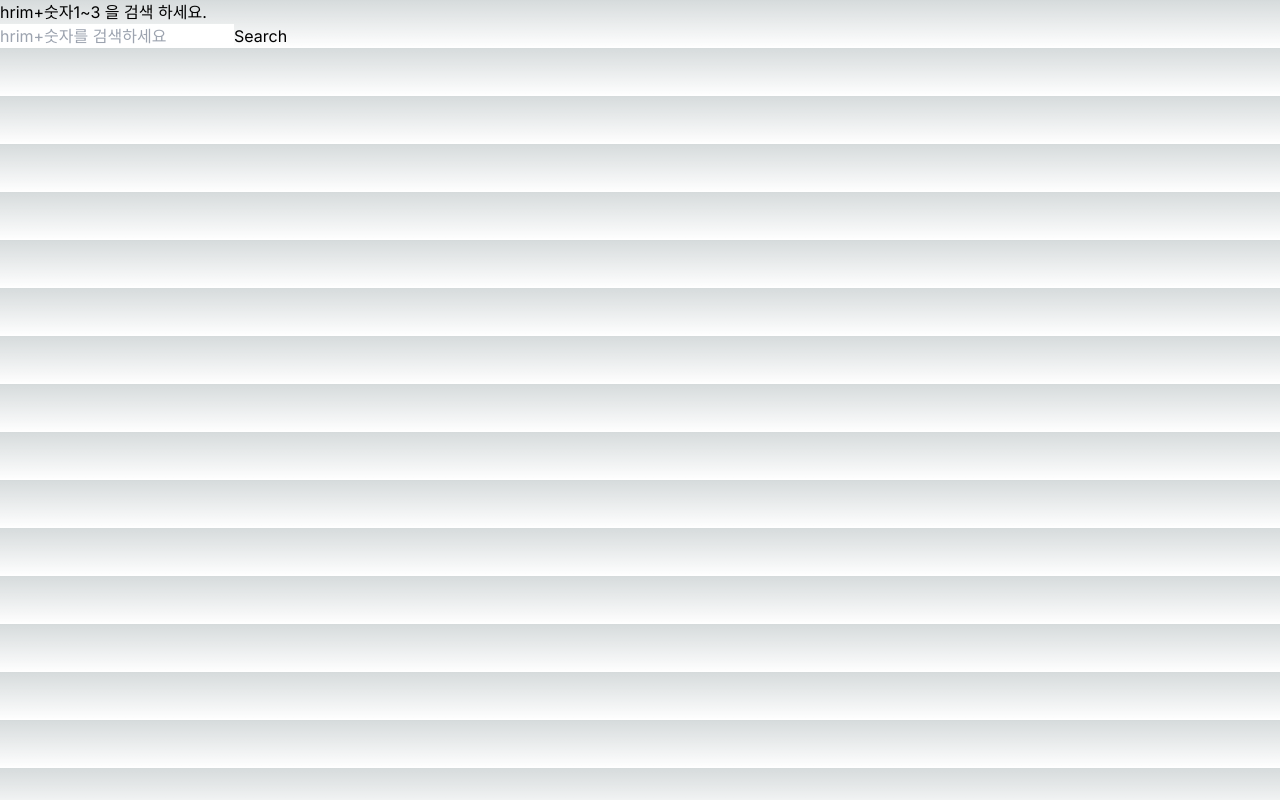
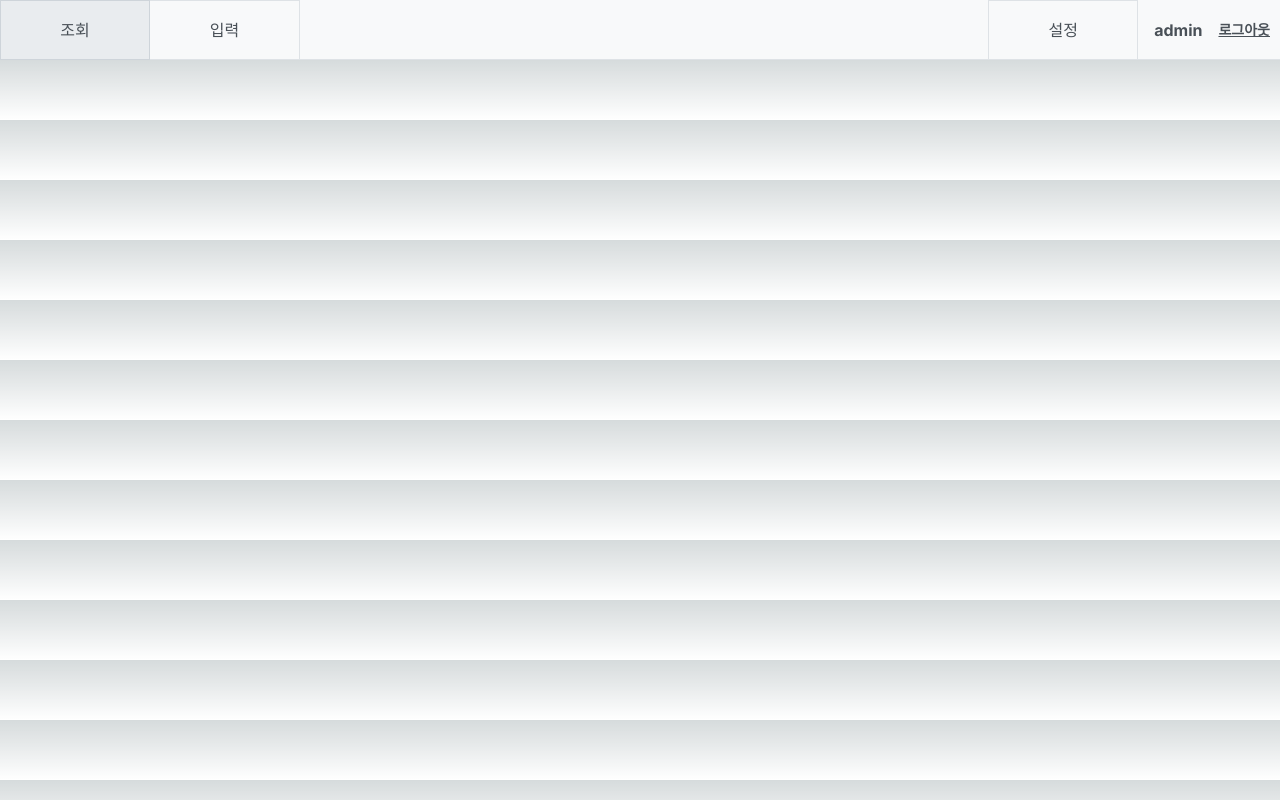
Before and after one commit to KDT-IaaS-Class-Two-Group/KDT-IaaS-2-ProjectA-1team, a Next.js app in the folder frontnext/: page / in a window 1280 px wide. Built offline with nearby package versions, Linux system fonts and the light colour scheme.

Commit message:
:egg: 정호연 : 렌더링 되는 모듈 수정

```diff
--- a/frontnext/src/app/page.tsx
+++ b/frontnext/src/app/page.tsx
@@ -9,8 +9,7 @@ import SearchComponent from './lib/SearchComponent';
 export default function Home() {
   return (
     <div>
-      <h1>hrim+숫자1~3 을 검색 하세요.</h1>
-      <SearchComponent />
+      <RenderLoginFormSection />
     </div>
   );
 }
```
